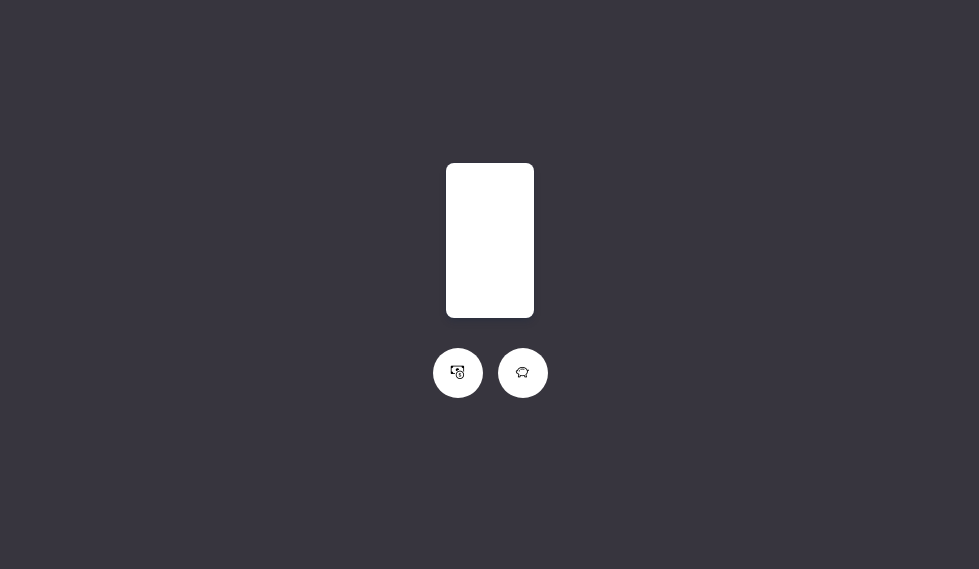
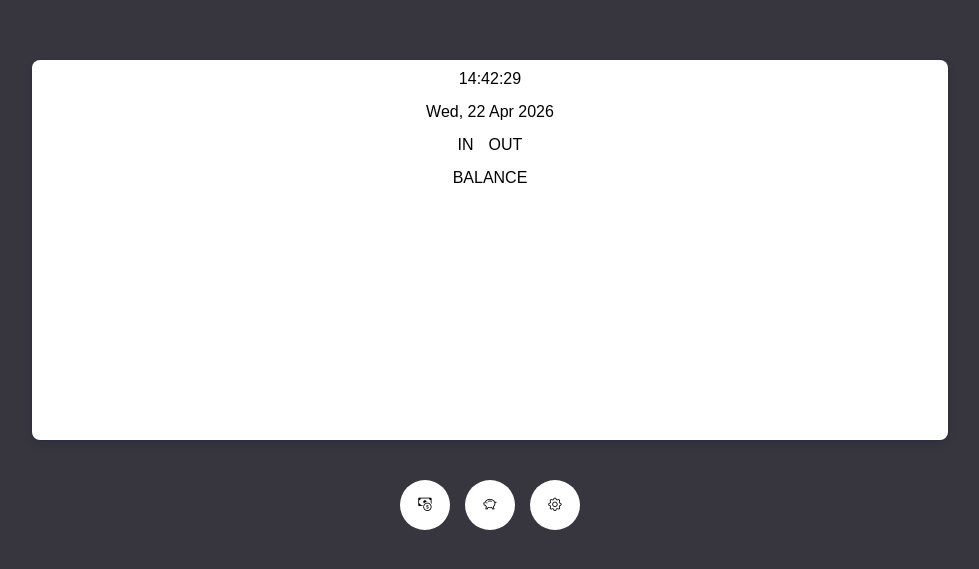
Before and after one commit to jipaiva/financial_dashboard, a Vue app in the folder frontend/: page / in a window 1280 px wide. Before the commit this address had no page. Shown: the part 115-684 px from the top of the page, without its empty margins (150-1129 px from the left). Built offline with nearby package versions, Linux system fonts and the light colour scheme.

Commit message:
Clock Component

```diff
--- /dev/null
+++ b/frontend/src/components/HomescreenClock.vue
@@ -0,0 +1,67 @@
+<script setup>
+import { ref, computed, onBeforeUnmount } from 'vue';
+
+const now = ref(new Date());
+
+const addZero = (i) => i < 10 ? "0" + i : i;
+
+const currentTime = computed(() => {
+    const d = now.value;
+
+    return addZero(d.getHours()) + ":" + addZero(d.getMinutes()) + ":" + addZero(d.getSeconds());
+});
+
+const currentDate = computed(() => {
+    const weekday = ["Sun", "Mon", "Tue", "Wed", "Thu", "Fri", "Sat"];
+    const month = ["Jan", "Feb", "Mar", "Apr", "May", "Jun", "Jul", "Aug", "Sept", "Oct", "Nov", "Dec"];
+    const d = now.value;
+
+    return weekday[d.getDay()] + ", " + d.getDate() + " " + month[d.getMonth()] + " " + d.getFullYear();
+});
+
+const interval = setInterval(() => {
+    now.value = new Date();
+}, 1000);
+
+onBeforeUnmount(() => {
+    clearInterval(interval);
+});
+</script>
+
+<template>
+    <div class="infoBox">
+        <div class="containerColumn">
+            <div>{{ currentTime }}</div>
+            <div>{{ currentDate }}</div>
+            <div class="containerRow">
+                <div>IN</div>
+                <div>OUT</div>
+            </div>
+            <div>BALANCE</div>
+        </div>
+    </div>
+</template>
+
+<style scoped>
+.infoBox {
+    width: 70vw;
+    height: 45vh;
+    border-radius: 8px;
+    background-color: white;
+    box-shadow: rgba(9, 30, 66, 0.25) 0px 4px 8px -2px, rgba(9, 30, 66, 0.08) 0px 0px 0px 1px;
+}
+
+.containerColumn {
+    display: flex;
+    flex-direction: column;
+    gap: 15px;
+    /* justify-content: center; Not centering?? */
+    align-items: center;
+}
+
+.containerRow {
+    display: flex;
+    flex-direction: row;
+    gap: 15px;
+}
+</style>
--- a/frontend/src/paths/HomeScreen.vue
+++ b/frontend/src/paths/HomeScreen.vue
@@ -1,16 +1,19 @@
-<script></script>
+<script setup>
+import HomescreenClock from '@/components/HomescreenClock.vue';
+</script>
 
 <template>
     <div class="container">
-        <div class="infoBox"></div>
+        <div><HomescreenClock /></div>
         <div class="optionsRow">
             <button class="button1"><i class="bi bi-cash-coin"></i></button>
             <button class="button1"><i class="bi bi-piggy-bank"></i></button>
+            <button class="button1"><i class="bi bi-gear"></i></button>
         </div>
     </div>
 </template>
 
-<style>
+<style scoped>
 .container {
     display: flex;
     flex-direction: column;
@@ -29,13 +32,4 @@
     flex-direction: row;
     gap: 15px;
 }
-
-.infoBox {
-    aspect-ratio: 1/2;
-    width: 50%;
-    /* height: 350px; */
-    border-radius: 8px;
-    background-color: white;
-    box-shadow: rgba(9, 30, 66, 0.25) 0px 4px 8px -2px, rgba(9, 30, 66, 0.08) 0px 0px 0px 1px;
-}
 </style>
```
